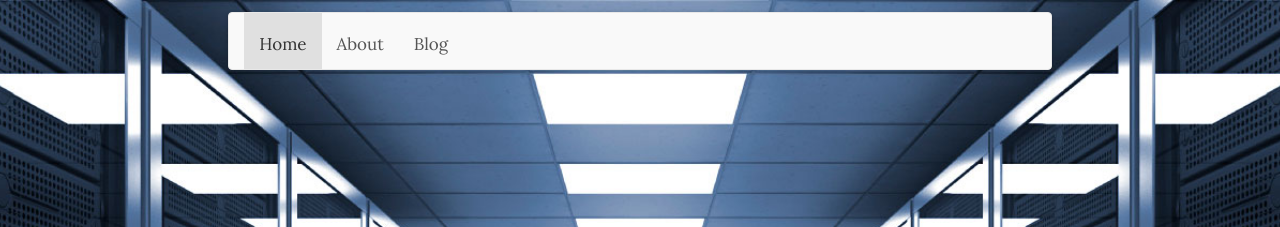
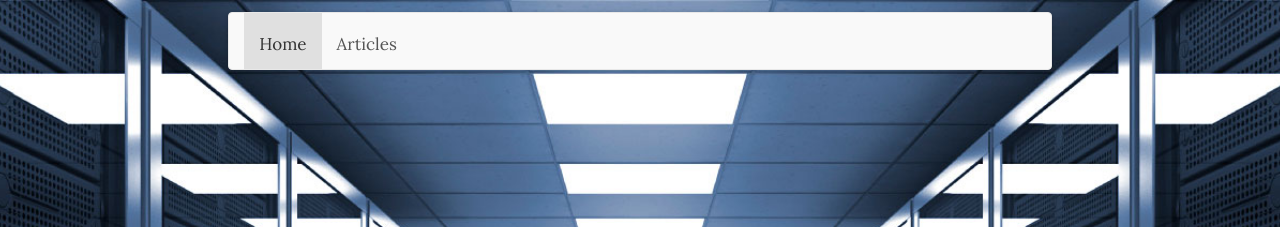
Before and after one commit to filippovitale/filippovitale.github.io, a Jekyll site: the page built from index.html, in a window 1280 px wide. Shown: the top 227 px of the page. Built offline with Jekyll 4.4.1, drawn with Linux system fonts in a browser that asks for light colours; comment, search, counter and statistics services are not loaded.

Commit message:
Added article instead of blog or year

```diff
--- a/_config.yml
+++ b/_config.yml
@@ -9,4 +9,4 @@ author :
   twitter : filippovitale
 
 root: /
-permalink: /:year/:title/
+permalink: /article/:title/
--- a/_includes/navigation.html
+++ b/_includes/navigation.html
@@ -15,14 +15,10 @@
       <li class="active"><a href="/">Home</a></li>
       {% else %}
       <li><a href="/">Home</a></li>
-      {% endif %} {% if page.nav == 'about' %}
-      <li class="active"><a href="/about.html">About</a></li>
+      {% endif %} {% if page.title == 'Articles' %}
+      <li class="active"><a href="/article/">Articles</a></li>
       {% else %}
-      <li><a href="/about.html">About</a></li>
-      {% endif %} {% if page.nav == 'blog' %}
-      <li class="active"><a href="/blog/">Blog</a></li>
-      {% else %}
-      <li><a href="/blog/">Blog</a></li>
+      <li><a href="/article/">Articles</a></li>
       {% endif %}
     </ul>
   </div>
```
Also changed, not shown: article/index.html (added, +16 -0 lines).
